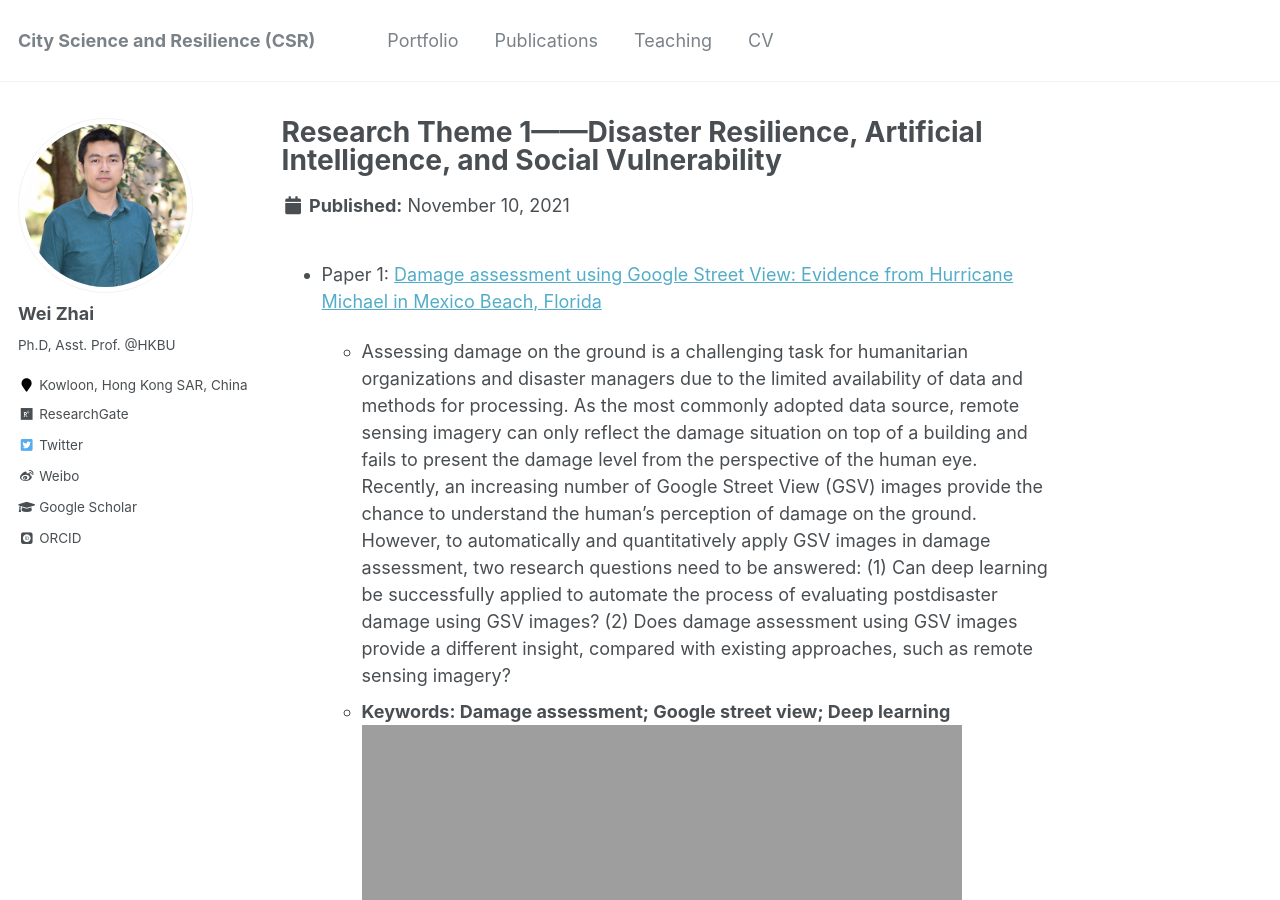
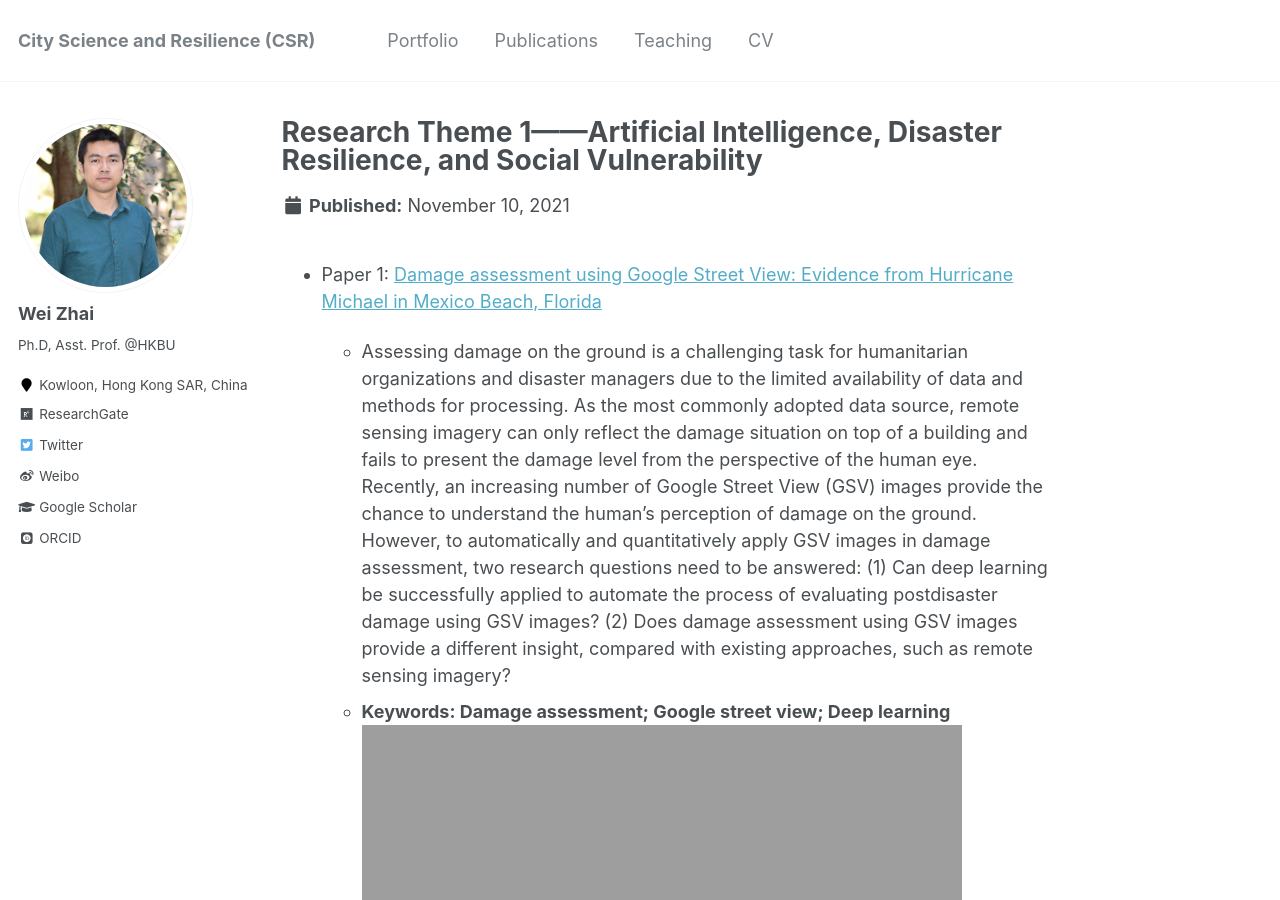
Before and after one commit to skywalkerzhai/weizhai.github.io, a Jekyll site: the page built from _portfolio/portfolio-1.md, in a window 1280 px wide and 900 px high. Built offline with Jekyll 4.4.1, drawn with Linux system fonts in a browser that asks for light colours; some web fonts are replaced.

Commit message:
Update portfolio-1.md

```diff
--- a/_portfolio/portfolio-1.md
+++ b/_portfolio/portfolio-1.md
@@ -1,5 +1,5 @@
 ---
-title: "Research Theme 1——Disaster Resilience, Artificial Intelligence, and Social Vulnerability"
+title: "Research Theme 1——Artificial Intelligence, Disaster Resilience, and Social Vulnerability"
 excerpt: "<br/><img src='https://skywalkerzhai.github.io/weizhai.github.io/images/AI_resilience.jpg' width='600'>"
 collection: portfolio
 ---
```
